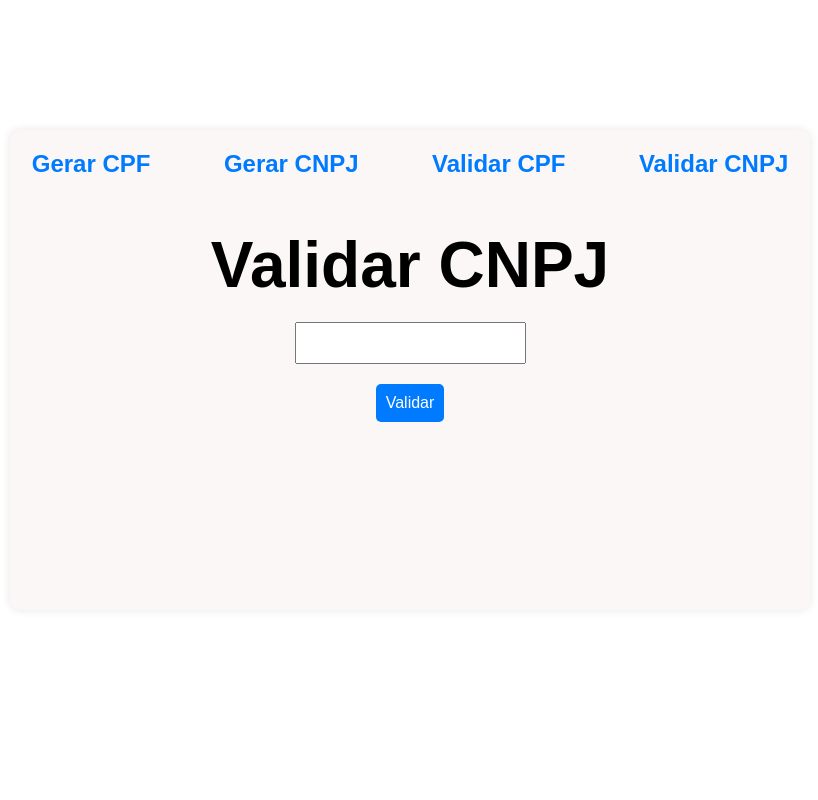
After one commit to ca12loss/LP3flask-project, a Flask app: page /validar-cnpj in a window 1280 px wide. The commit adds this page. Shown: the whole page, without its empty margins (230-1048 px from the left). Run offline with Flask 3, Linux system fonts and the light colour scheme.

Commit message:
uiuiuiui

```diff
--- a/banana/app.py
+++ b/banana/app.py
@@ -1,5 +1,5 @@
 from flask import Flask, render_template, request, redirect, url_for
-from validate_docbr import CPF
+from validate_docbr import CPF, CNPJ
 
 lista_produtos = [
         {"nome": "Coca-cola", "descricao": "Bom", "preco":10.30,"imagem":"https://images.tcdn.com.br/img/img_prod/858764/refrigerante_coca_cola_lata_350ml_c_12_359_1_20201021152315.jpg"} ,
@@ -51,19 +51,41 @@ def salvar_produto():
 def gerar_cpf():
     cpf = CPF()
     new_cpf = cpf.generate()
-    masked_cpf = cpf.mask(new_cpf)
-    return render_template('gerar-cpf.html', show_cpf=masked_cpf)
+    return render_template('gerar-cpf.html', show_cpf=new_cpf)
 
+@app.route("/validar-cpf")
+def validar_cpf_form():
+    return render_template('validar-cpf.html')
 
 @app.route("/validarcpf", methods=['POST'])
 def validar_cpf():
-    cpf_validate = CPF
-    cpf = request.form['cpf']
+    cpf_validate = request.form['cpf']
+    cpf = CPF()
+    if cpf.validate(cpf_validate):
+        result = {"status":"CPF Válido","info":"cpf_validate"}
+    else:
+        result = {"status":"CPF Inválido","info":cpf_validate}
+    return render_template('validar-result.html',result=result)
 
-    if cpf_validate:
-        return redirect(url_for())
+@app.route("/gerarcnpj")
+def gerar_cnpj():
+    cnpj=CNPJ()
+    new_cnpj=cnpj.generate()
+    return render_template('gerar-cnpj.html', show_cnpj=new_cnpj)
+
+@app.route("/validar-cnpj")
+def cnpj_form():
+    return render_template('validar-cnpj.html')
+
+@app.route("/validarcnpj", methods=['POST'])
+def validar_cnpj():
+    cnpj_validate = request.form['cnpj']
+    cnpj = CNPJ()
+    if cnpj.validate(cnpj_validate):
+        result = {"status":"CNPJ Válido","info":cnpj_validate}
     else:
-        return redirect(url_for())
+        result = {"status":"CNPJ Inválido","info":cnpj_validate}
+    return render_template('validar-result.html',result=result)
 
 
 
--- a/banana/static/style2.css
+++ b/banana/static/style2.css
@@ -1,4 +1,80 @@
-body{
-    background-color:white;
-    color: black;
+
+* {
+    margin: 0;
+    padding: 0;
+    box-sizing: border-box;
 }
+
+body {
+    display: flex;
+    justify-content: center;
+    height: 100vh;
+    margin: 0;
+    font-family: Arial, sans-serif;
+    background-color: #ffffff;
+}
+
+.container {
+    text-align: center;
+    background: rgb(250, 247, 246);
+    padding: 20px;
+    box-shadow: 0 0 10px rgba(0, 0, 0, 0.1);
+    border-radius: 10px;
+    width: 90%;
+    height: 60%;
+    max-width: 800px;
+    margin-top: 130px;
+}
+
+
+nav {
+    display: flex;
+    justify-content: space-around;
+    gap: 70px;
+    margin-bottom: 50px;
+    flex-wrap: wrap;
+}
+
+nav a {
+    text-decoration: none;
+    color: #007BFF;
+    font-weight: bold;
+    font-size: 1.5em;
+}
+
+.content {
+    display: flex;
+    flex-direction: column;
+    justify-content: center;
+    align-items: center;
+}
+
+.content h1 {
+    margin-bottom: 20px;
+    font-size: 4em;
+}
+
+.content form {
+    display: flex;
+    flex-direction: column;
+    align-items: center;
+    gap: 10px;
+}
+
+.content input, .content button {
+    padding: 10px;
+    font-size: 1em;
+    margin-bottom: 10px;
+}
+
+.content button {
+    background-color: #007BFF;
+    color: white;
+    border: none;
+    border-radius: 5px;
+    cursor: pointer;
+}
+
+.content button:hover {
+    background-color: #0056b3;
+}
--- a/banana/templates/base2.html
+++ b/banana/templates/base2.html
@@ -8,10 +8,21 @@
     <title>{% block title %} {% endblock %}</title>
 </head>
 <body>
+
+    <div class="container">
     <nav>
-        <a href="/">Home</a>
+        <a href="/gerarcpf">Gerar CPF</a>
+        <a href="/gerarcnpj">Gerar CNPJ</a>
+        <a href="/validar-cpf">Validar CPF</a>
+        <a href="/validar-cnpj">Validar CNPJ</a>
     </nav>
-    {% block content %}
-     {% endblock %}
+
+    <div class="content">
+        {% block content %}
+        {% endblock %}
+    </div>
+    </div>
+
+
 </body>
 </html>
--- a/banana/templates/gerar-cpf.html
+++ b/banana/templates/gerar-cpf.html
@@ -1,6 +1,6 @@
 {% extends "base2.html" %}
 
-{% block title %} Gerar CPF {% endblock %}
+{% block title %} Gerador de CPF {% endblock %}
 
 {% block content %}
 <h1>Gerador de CPF</h1>
--- /dev/null
+++ b/banana/templates/validar-cnpj.html
@@ -0,0 +1,11 @@
+{% extends "base2.html" %}
+
+{% block title %} Verificar {% endblock %}
+
+{% block content %}
+<h1>Validar CNPJ</h1>
+<form action="/validarcnpj" method="POST">
+    <input type="text" name="cnpj" id="cnpj" required>
+    <button type="submit">Validar</button>
+</form>
+{% endblock %}
```
Also changed, not shown: banana/templates/gerar-cnpj.html (added, +8 -0 lines), banana/templates/validar-cpf.html (+4 -8 lines), banana/templates/validar-result.html (added, +8 -0 lines).
